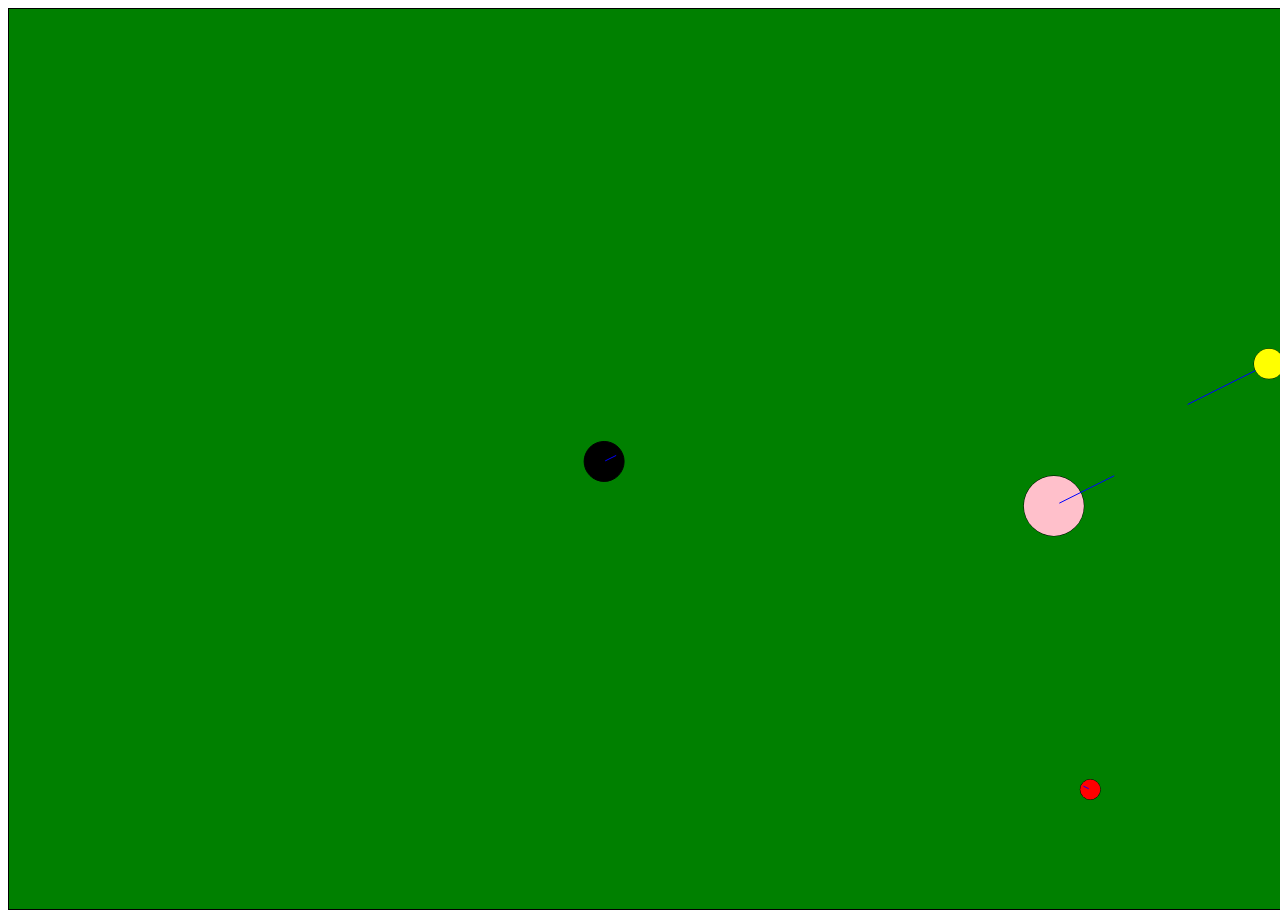
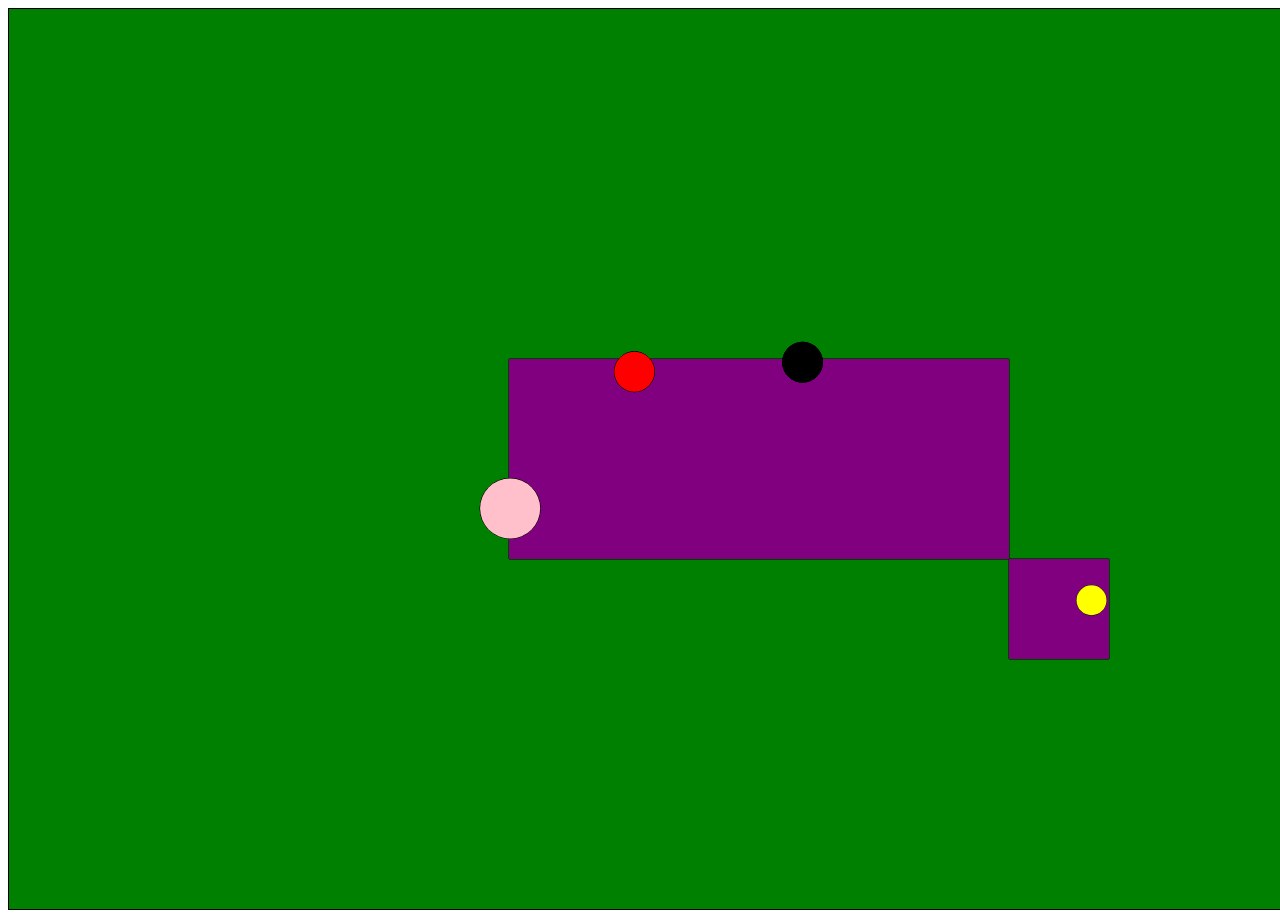
Before and after one commit to JackKyle/Diss, a plain HTML site: page index.html in a window 1280 px wide. Shown: the top 918 px of the page. Drawn offline with Linux system fonts and the light colour scheme.

Commit message:
Add files via upload

```diff
--- a/index.html
+++ b/index.html
@@ -15,8 +15,7 @@
 </head>
 <body>
     <canvas id="canvas" tabindex = 0 width="1500" height="900"></canvas>
-    <script type = "module" src="engineConfig.js"></script>
-    <script type = "module" src="physics.js"></script>
+
     <script type = "module" src="objectCreation.js"></script>
 </body>
 </html>
--- a/objectCreation.js
+++ b/objectCreation.js
@@ -1,5 +1,10 @@
-import { mainLoop, Ball } from './physics.js';
-let Ball1 = new Ball(100, 100, 10, 500, "black", "red");
+import { mainLoop, frictionZone, Ball } from './physics.js';
+
+let Friction1 = new frictionZone(500, 350, 500, 200, "black", "purple", 1);
+
+let Friction2 = new frictionZone(1000, 550, 100, 100, "black", "purple", 1);
+
+let Ball1 = new Ball(100, 100, 20, 250, "black", "red");
 Ball1.velocity.x_vector = 10;
 Ball1.velocity.y_vector = 5;
 
--- a/physics.js
+++ b/physics.js
@@ -1,7 +1,6 @@
 import { ctx, width, height } from './engineConfig.js';
-console.log(width, height);
 const BallArray = [];
-
+const frictionSquareArray = [];
 class Vector{
     constructor(x_vector, y_vector){
         this.x_vector = x_vector;
@@ -60,12 +59,40 @@ class Ball{
     }
 }
 
-let friction = 0.002;
-function BallVectors1(ball_1){
+class frictionZone{
+    constructor(upperxpoint, upperypoint, xlength, ylength, outline, fill, friction){
+        this.upperpoint = new Vector (upperxpoint, upperypoint);
+        this.length = new Vector (xlength, ylength);
+        this.outline = outline;
+        this.fill = fill;
+        this.friction = friction;
+        frictionSquareArray.push(this);
+    }
+
+    drawSquare(){
+        ctx.beginPath();
+        ctx.rect(this.upperpoint.x_vector, this.upperpoint.y_vector, this.length.x_vector, this.length.y_vector);
+        ctx.strokeStyle = this.outline;
+        ctx.stroke();
+        ctx.fillStyle = this.fill;
+        ctx.fill();
+        ctx.closePath();
+    }
+}
+
+let friction = 0.001;
+function BallVectors1(ball_1, square_1){
     ball_1.velocity.x_vector += ball_1.acceleration.x_vector;
     ball_1.velocity.y_vector += ball_1.acceleration.y_vector;
-    ball_1.centre.x_vector += ball_1.velocity.x_vector;
-    ball_1.centre.y_vector += ball_1.velocity.y_vector;
+
+    if (ball_1.centre.y_vector <= ball_1.radius || ball_1.centre.y_vector >= (height-ball_1.radius)){
+        if (ball_1.centre.y_vector<=ball_1.radius){
+            ball_1.centre.y_vector = ball_1.radius;
+        } else if (ball_1.centre.y_vector >= (height-ball_1.radius)){
+            ball_1.centre.y_vector = height - ball_1.radius;
+        }
+        ball_1.velocity.y_vector = ball_1.velocity.y_vector * -1;
+    }
     if (ball_1.centre.x_vector <= ball_1.radius || ball_1.centre.x_vector >= (width-ball_1.radius)){
         if (ball_1.centre.x_vector<=ball_1.radius){
             ball_1.centre.x_vector = ball_1.radius;
@@ -74,21 +101,32 @@ function BallVectors1(ball_1){
         }
         ball_1.velocity.x_vector = -1 * ball_1.velocity.x_vector;
     }
-    if (ball_1.centre.y_vector <= ball_1.radius || ball_1.centre.y_vector >= (height-ball_1.radius)){
-        if (ball_1.centre.y_vector<=ball_1.radius){
-            ball_1.centre.y_vector = ball_1.radius;
-        } else if (ball_1.centre.y_vector >= (height-ball_1.radius)){
-            ball_1.centre.y_vector = height - ball_1.radius;
-        }
-        ball_1.velocity.y_vector = ball_1.velocity.y_vector * -1;
+    if ((ball_1.centre.x_vector>=square_1.upperpoint.x_vector&&ball_1.centre.x_vector<=
+        (square_1.upperpoint.x_vector+square_1.length.x_vector)) &&
+        (ball_1.centre.y_vector>=square_1.upperpoint.y_vector&&ball_1.centre.y_vector<=
+        (square_1.upperpoint.y_vector+square_1.length.y_vector))){
+            ball_1.velocity.x_vector *= 1 - square_1.friction;
+            ball_1.velocity.y_vector *= 1 - square_1.friction;
+    } else {
+        ball_1.velocity.x_vector *= 1 - friction;
+        ball_1.velocity.y_vector *= 1 - friction;
     }
-    ball_1.velocity.x_vector *= 1 - friction;
-    ball_1.velocity.y_vector *= 1 - friction;
+
+    ball_1.centre.x_vector += ball_1.velocity.x_vector;
+    ball_1.centre.y_vector += ball_1.velocity.y_vector;
 }
-function BallVectors2(ball_1, ball_2){
+function BallVectors2(ball_1, ball_2, square_1){
     //acceleration values added to the velocity components
     ball_1.velocity.x_vector += ball_1.acceleration.x_vector;
     ball_1.velocity.y_vector += ball_1.acceleration.y_vector;
+        if ((ball_1.centre.x_vector>=square_1.upperpoint.x_vector&&ball_1.centre.x_vector<=
+            (square_1.upperpoint.x_vector+square_1.length.x_vector)) &&
+            (ball_1.centre.y_vector>=square_1.upperpoint.y_vector&&ball_1.centre.y_vector<=
+            (square_1.upperpoint.y_vector+square_1.length.y_vector))){
+                ball_1.velocity.x_vector *= 1 - square_1.friction;
+                ball_1.velocity.y_vector *= 1 - square_1.friction;
+        };
+
     if (ball_1.centre.x_vector <= ball_1.radius || ball_1.centre.x_vector >= (width-ball_1.radius)){
         if (ball_1.centre.x_vector<=ball_1.radius){
             ball_1.centre.x_vector = ball_1.radius;
@@ -109,9 +147,6 @@ function BallVectors2(ball_1, ball_2){
     //velocity gets multiplied by a number between 0 and 1
     //ball_1.vel_x *= 1-friction;
     //ball_1.vel_y *= 1-friction;
-    //velocity values added to the current x, y position
-    ball_1.centre.x_vector += ball_1.velocity.x_vector;
-    ball_1.centre.y_vector += ball_1.velocity.y_vector;
             //distance between two centres in x and y directions
             let distance_x = ball_1.centre.x_vector-ball_2.centre.x_vector;
             let distance_y = ball_1.centre.y_vector-ball_2.centre.y_vector;
@@ -170,28 +205,42 @@ function BallVectors2(ball_1, ball_2){
                 ball_2.velocity.x_vector = newBall2NormalVectorVelocity.x_vector+newBall2TangentVectorVelocity.x_vector;
                 ball_2.velocity.y_vector = newBall2NormalVectorVelocity.y_vector+newBall2TangentVectorVelocity.y_vector;
             };
-    ball_1.velocity.x_vector *= 1 - friction;
-    ball_1.velocity.y_vector *= 1 - friction;
+            if ((ball_1.centre.x_vector>=square_1.upperpoint.x_vector&&ball_1.centre.x_vector<=
+                (square_1.upperpoint.x_vector+square_1.length.x_vector)) &&
+                (ball_1.centre.y_vector>=square_1.upperpoint.y_vector&&ball_1.centre.y_vector<=
+                (square_1.upperpoint.y_vector+square_1.length.y_vector))){
+                    ball_1.velocity.x_vector *= 1 - square_1.friction;
+                    ball_1.velocity.y_vector *= 1 - square_1.friction;
+            } else {
+                ball_1.velocity.x_vector *= 1 - friction;
+                ball_1.velocity.y_vector *= 1 - friction;
+            }
+            //velocity values added to the current x, y position
+    ball_1.centre.x_vector += ball_1.velocity.x_vector;
+    ball_1.centre.y_vector += ball_1.velocity.y_vector;
+
 }
 
 
 
 function mainLoop() {
     ctx.clearRect(0, 0, width, height);
+    frictionSquareArray.forEach((square_1) => {
+        square_1.drawSquare();
     BallArray.forEach((ball_1, index) => {
-        console.log(ball_1.velocity.x_vector)
         ball_1.drawBall();
         if (index !== BallArray.length-1){
             for(let num = index+1; num<BallArray.length; num++){
-                BallVectors2(BallArray[index], BallArray[num]);
+                BallVectors2(BallArray[index], BallArray[num], square_1);
             }
         } else {
-            BallVectors1(ball_1);
+            BallVectors1(ball_1, square_1);
         }
 
 
         ball_1.display();
     });
+});
     requestAnimationFrame(mainLoop);
 }
-export { mainLoop, Ball};
+export { mainLoop, frictionZone, Ball};
```
